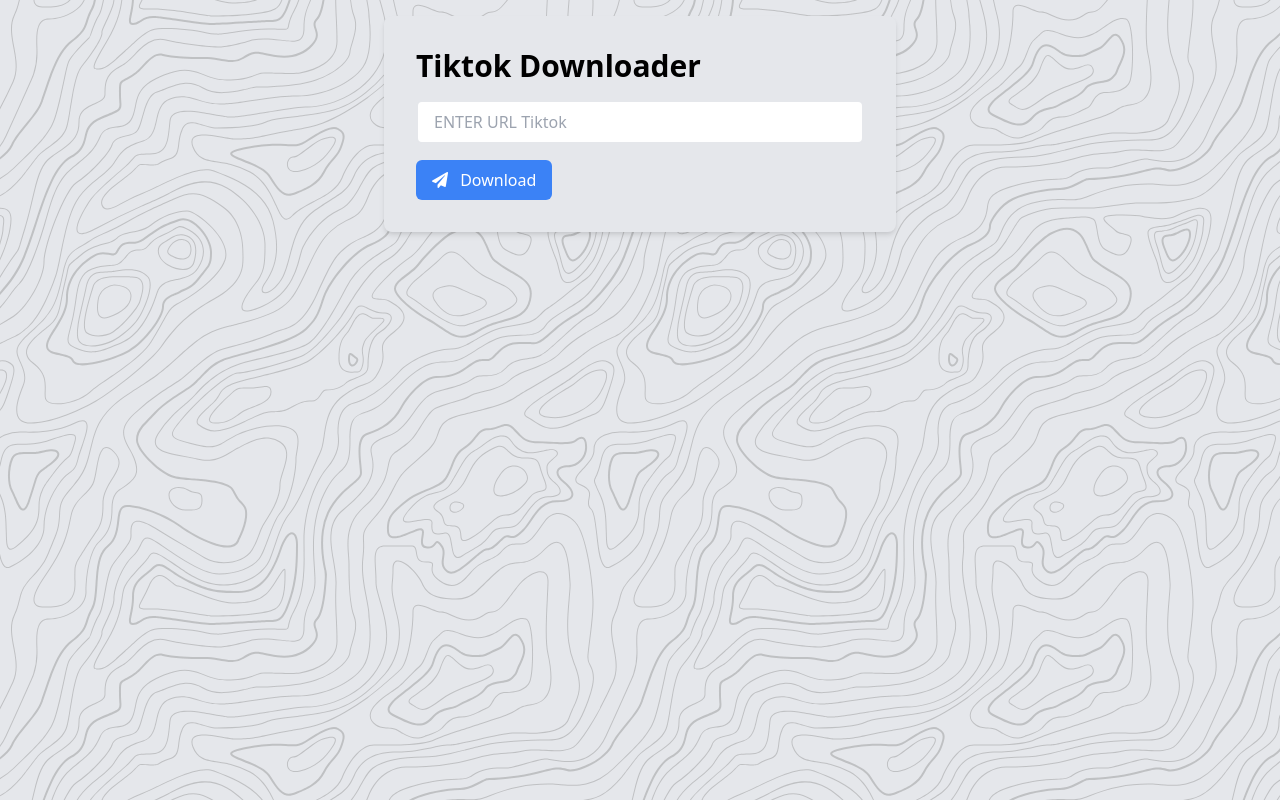
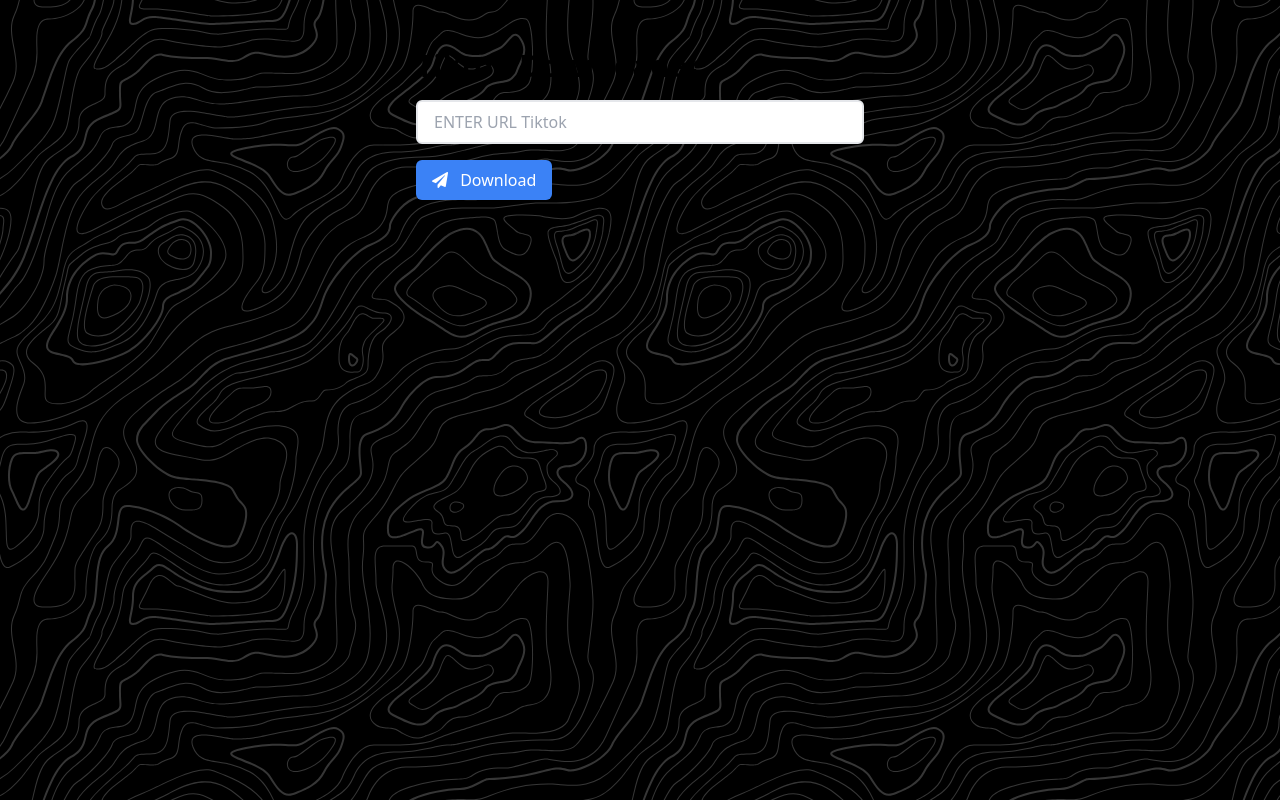
Before and after one commit to Cliffshipazu/TikTok-Downloader, a website: page index.html in a window 1280 px wide. Drawn offline with nearby package versions, Linux system fonts and the light colour scheme; some packages are replaced by stand-ins of ours; a script that the page names is missing.

Commit message:
Update index.html

```diff
--- a/index.html
+++ b/index.html
@@ -27,8 +27,8 @@
     }
   </style>
 </head>
-<body class="bg-gray-200 p-4">
-  <div class="max-w-lg mx-auto bg-gray-200 p-8 rounded-lg shadow-md">
+<body class="bg-black-200 p-4">
+  <div class="max-w-lg mx-auto bg-black-200 p-8 rounded-lg shadow-md">
     <h1 class="text-3xl font-bold mb-4">Tiktok Downloader</h1>
     <input type="text" id="urlInput" class="input-effect w-full border-2 rounded-md px-4 py-2 mb-4" placeholder="ENTER URL Tiktok">
     <button id="downloadBtn" class="btn-effect bg-blue-500 text-white px-4 py-2 rounded-md hover:bg-blue-600 focus:outline-none focus:ring-2 focus:ring-blue-500">
```
